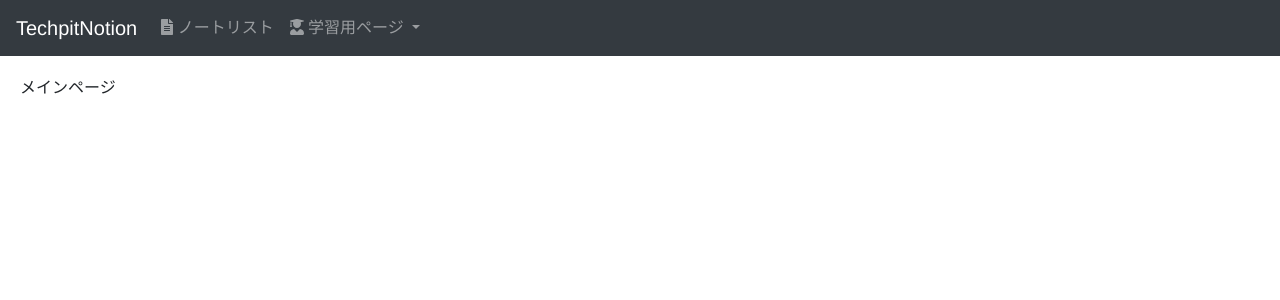
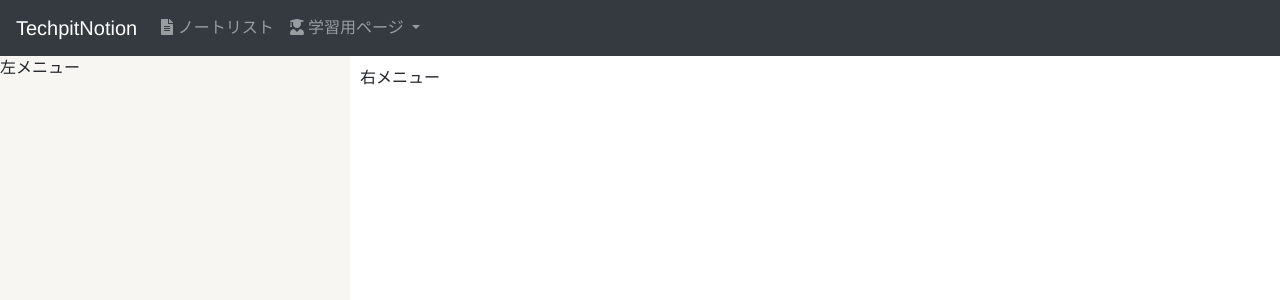
Before and after one commit to TatsuyaMatsuoka0904/MDvueApp, a JavaScript app: page / in a window 1280 px wide. Shown: the top 300 px of the page. Built offline with nearby package versions, Linux system fonts and the light colour scheme.

Commit message:
reflex scss

```diff
--- a/package.json
+++ b/package.json
@@ -9,8 +9,7 @@
   },
   "dependencies": {
     "@fortawesome/fontawesome-free": "^5.15.4",
-    "core-js": "^3.6.5",
-    "vue": "^2.6.11"
+    "core-js": "^3.6.5"
   },
   "devDependencies": {
     "@vue/cli-plugin-babel": "~4.5.0",
--- a/src/components/MainPage.vue
+++ b/src/components/MainPage.vue
@@ -1,7 +1,12 @@
 <template>
 	<div class="main-page">
-		メインページ
-	</div>
+        <div class="left-menu">
+            左メニュー
+        </div>
+        <div class="right-view">
+            右メニュー
+        </div>
+    </div>
 </template>
 
 <script>
@@ -10,8 +15,18 @@
 }
 </script>
 
-<style scoped>
+<style scoped >
 	.main-page {
-		padding: 20px
-}
+        display: flex;
+        height: calc(100vh - 60px);
+    }
+    .left-menu {
+        width: 350px;
+        background-color:#f7f6f3;
+  }
+  .right-view {
+    flex-grow: 1;
+    padding: 10px;
+  }
+
 </style>
```
Also changed, not shown: 2 other files (tests, documents, lock files or other folders).
